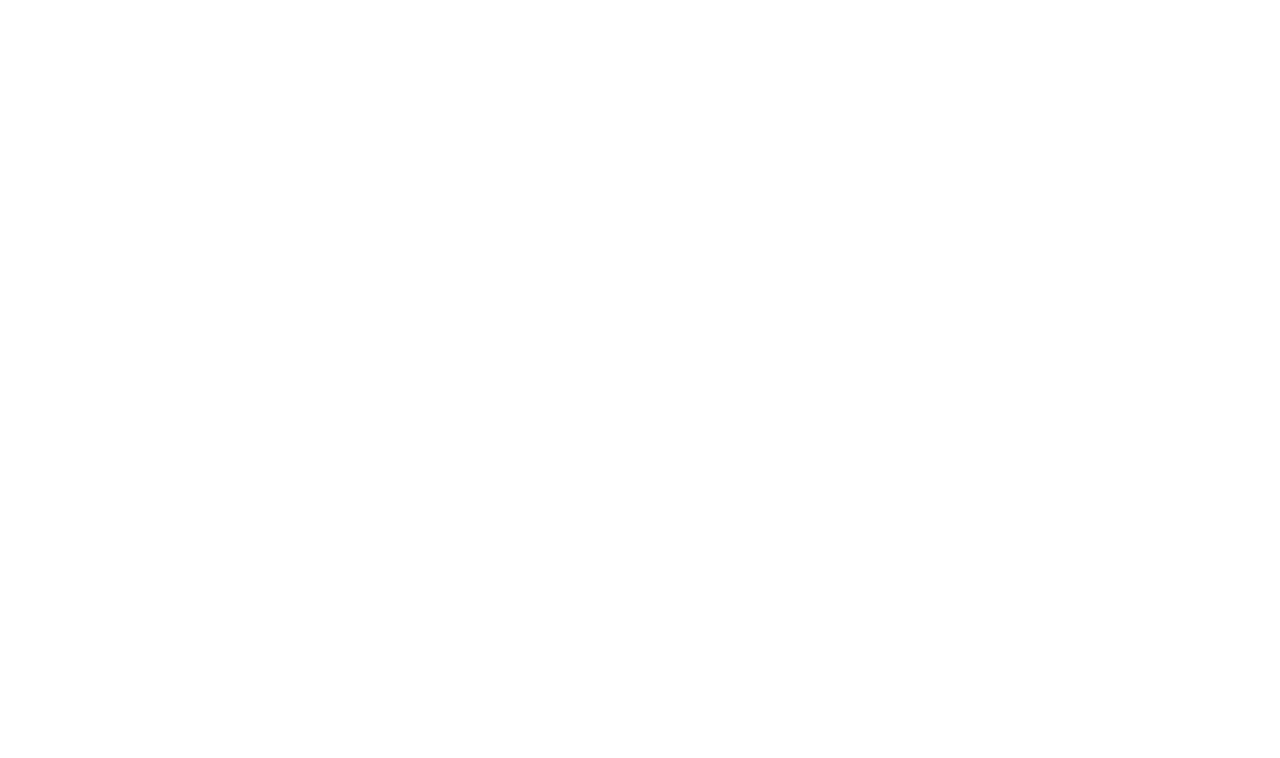
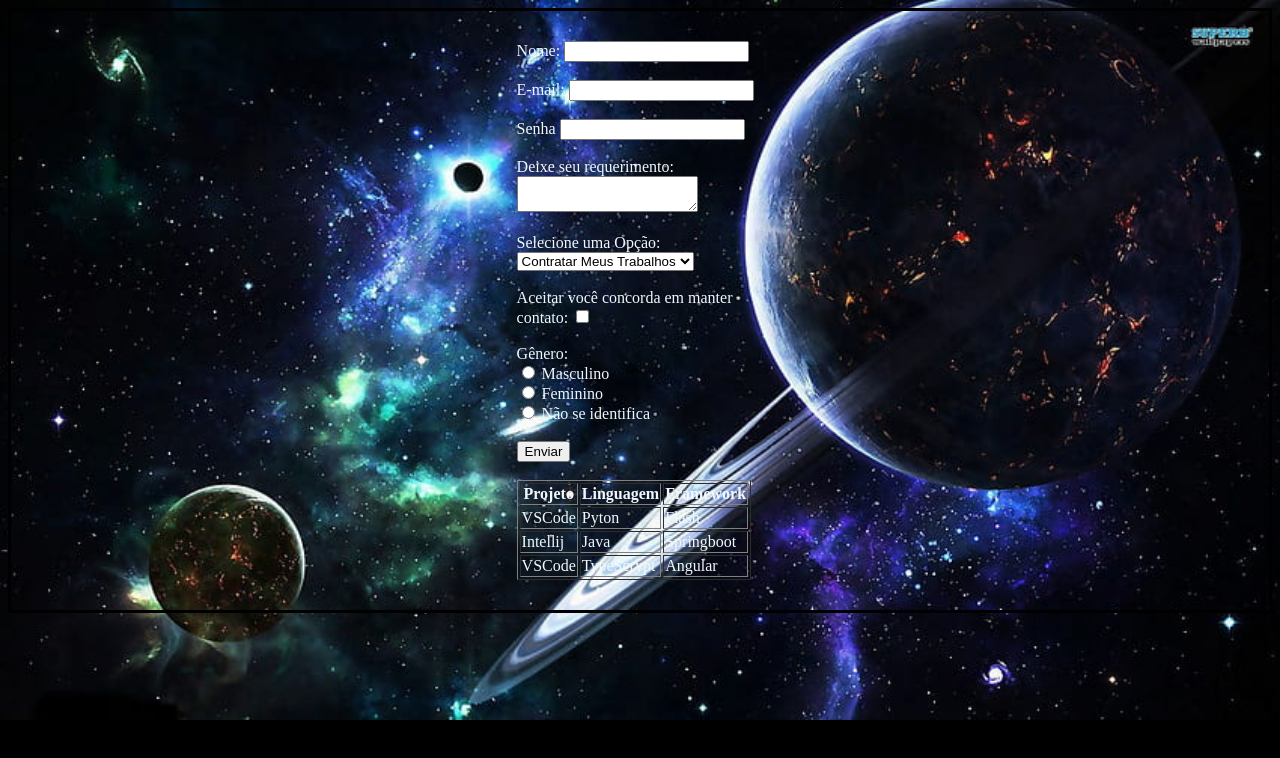
Before and after one commit to felipebododasilva/Blog-Pessoal, a plain HTML site: page formulario.html in a window 1280 px wide. Drawn offline with Linux system fonts and the light colour scheme.

Commit message:
criação de formulario e tabela

```diff
--- a/formulario.html
+++ b/formulario.html
@@ -1,11 +1,102 @@
 <!DOCTYPE html>
-<html lang="en">
+<html lang="pt-BR">
+
 <head>
     <meta charset="UTF-8">
     <meta name="viewport" content="width=device-width, initial-scale=1.0">
-    <title>Document</title>
+    <title>Fale Comigo</title>
+    <link rel="stylesheet" href="style.css">
+
+
+
 </head>
-<body>
 
+<body id="formulario">
+    <div id="box_form">
+        <form action="">
+            <label for="name">Nome:</label>
+            <input type="text" id="nome" name="nome">
+            <br> <br>
+            <label for="email">E-mail:</label>
+            <input type="email" id="email" name="email">
+            <br> <br>
+            <label for="senha">Senha</label>
+            <input type="password" id="senha" name="senha">
+            <br> <br>
+            <label for="mensagem">Deixe seu requerimento:</label>
+            <br>
+            <textarea name="mensagem" id="mensagem"></textarea>
+            <br> <br>
+            <label for="opcoes">Selecione uma Opção:</label>
+            <br>
+            <select name="opcoes" id="opcoes">
+                <br>
+                <br>
+                <option value="">Contratar Meus Trabalhos</option>
+                <option value="">Pedir Orçamento</option>
+                <option value="">Dúvidas</option>
+            </select>
+            <br> <br>
+            <label for="concordo">Aceitar você concorda em manter contato:</label>
+
+
+            <input type="checkbox" name="concordo" id="concordo">
+            <br> <br>
+            <label for="genero">Gênero:</label>
+            <br>
+
+            <input type="radio" name="genero" id="genero_masculino" value="masculino">
+            <label for="masculino">Masculino</label>
+
+            <br>
+
+            <input type="radio" name="genero" id="genero_feminino" value="feminino">
+            <label for="feminino">Feminino</label>
+            <br>
+
+            <input type="radio" name="genero" id="genero_nulo" value="nao se identifica">
+            <label for="nao_se_identifica">Não se identifica</label>
+            <br><br>
+
+
+
+
+
+            <input type="submit" value="Enviar">
+
+            <br><br>
+
+            <table border="1">
+                <tr>
+                    <th>Projeto</th>
+                    <th>Linguagem</th>
+                    <th>Framework</th>
+                </tr>
+                <tr>
+                    <td>VSCode</td>
+                    <td>Pyton</td>
+                    <td>Flash</td>
+
+                </tr>
+                <tr>
+                    <td>Intellij</td>
+                    <td>Java</td>
+                    <td>Springboot</td>
+
+                </tr>
+                <tr>
+                    <td>VSCode</td>
+                    <td>TypeScrypt</td>
+                    <td>Angular</td>
+
+                </tr>
+
+
+            </table>
+
+
+        </form>
+    </div>
 </body>
+
 </html>
--- a/style.css
+++ b/style.css
@@ -1,3 +1,6 @@
+
+      /* Estilizando o index */
+
 
       body {
 
@@ -28,3 +31,21 @@
 
 
         }
+
+        /* Estilizando o formulario */
+
+        #formulario {
+            background-image: url(./assents/desktop-wallpaper-galaxy-for-walls.jpg);
+            background-size: cover;
+            background-repeat: no-repeat;
+
+        }
+
+        #box_form {
+            border: solid black;
+            padding-top: 30px;
+            padding-bottom: 30px;
+            padding-left: 40%;
+            padding-right: 40%;
+
+        }
```
Also changed, not shown: index.html (+6 -3 lines), quem sou eu.html (+7 -3 lines), tabelas.html (added, +37 -0 lines), assents/1.jpg (renamed from 1.jpg), assents/desktop-wallpaper-galaxy-for-walls.jpg (added).
